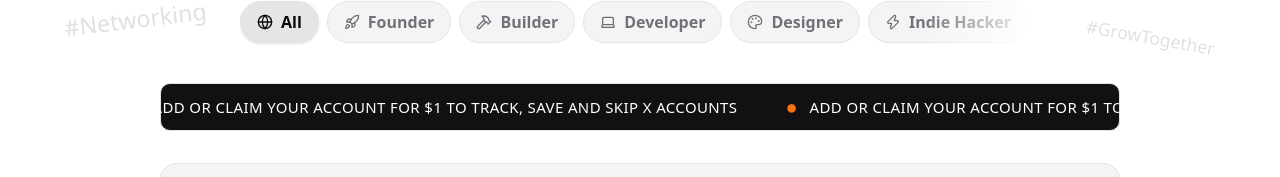
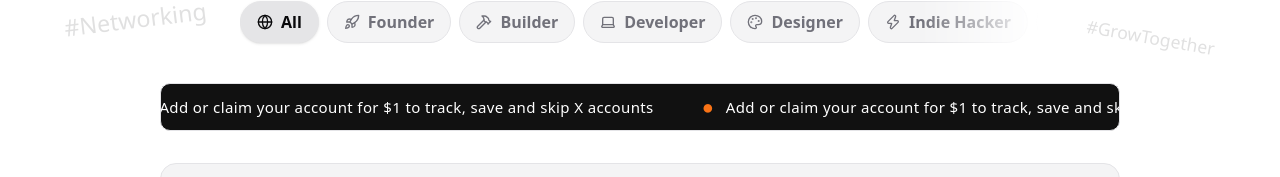
Before and after one commit to Ravishankar802/The-Plugd, a Next.js app: page / in a window 1280 px wide. Shown: the part 472-649 px from the top of the page. Built offline with nearby package versions, Linux system fonts and the light colour scheme; no server answers; the database is empty.

Commit message:
Change ticker text to sentence case

```diff
--- a/src/components/HomeClient.tsx
+++ b/src/components/HomeClient.tsx
@@ -341,7 +341,7 @@ export default function HomeClient({
               {[...Array(10)].map((_, i) => (
                 <div key={i} className="flex items-center gap-3 shrink-0">
                   <span className="text-[#f97316] text-xl leading-none">●</span>
-                  <span className="text-white font-medium text-[15px] tracking-wide uppercase">
+                  <span className="text-white font-medium text-[15px] tracking-wide">
                     Add or claim your account for $1 to track, save and skip X accounts
                   </span>
                 </div>
```
